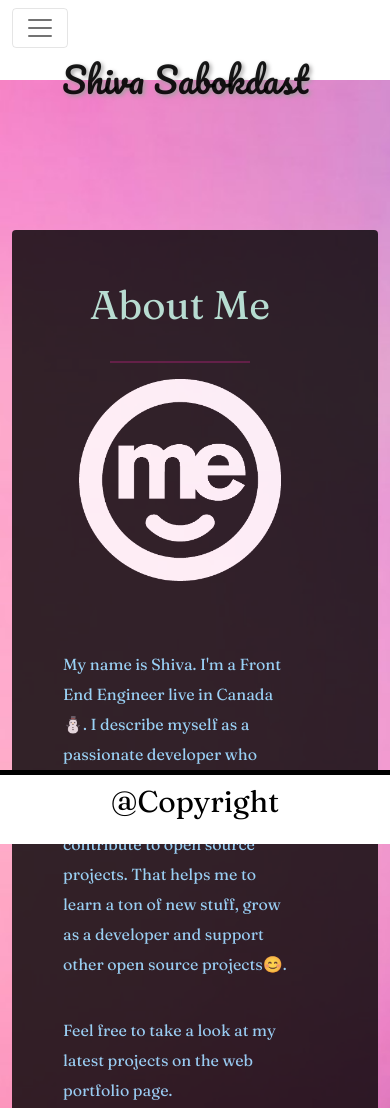
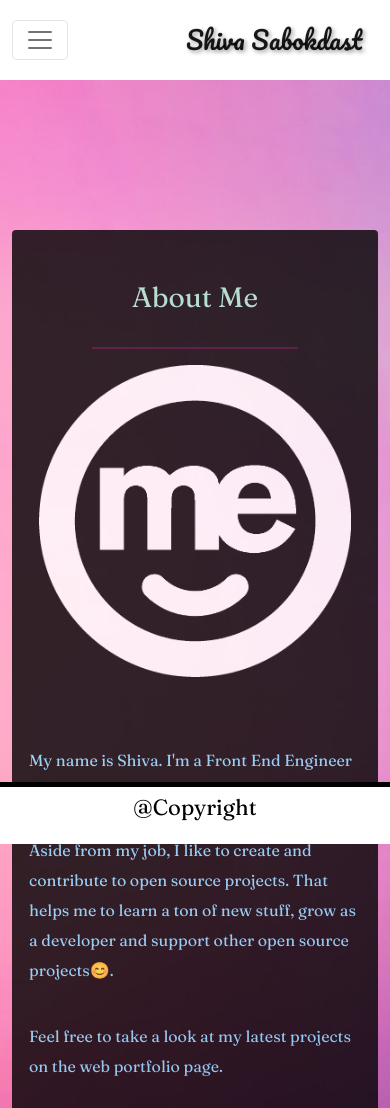
Before and after one commit to shiva-shiva/Responsive-Portfolio1, a plain HTML site: page index.html in a window 390 px wide. Shown: the top 1108 px of the page. Drawn offline with nearby package versions, Linux system fonts and the light colour scheme; files whose address does not match are found by name.

Commit message:
update read me

```diff
--- a/css/style.css
+++ b/css/style.css
@@ -150,4 +150,21 @@ body{
         position: relative;
         z-index: 5;
     }
+    .footer{
+        font-size:22px;
+    }
   }
+  @media screen and (max-width: 600px) {
+    .contact-body{
+        padding: 50px 10px 50px 10px;
+    }
+    .text-me{
+        padding-left:6px;
+    }
+    .navbar-brand {
+        font-size: 25px;
+    }
+    .contact-title{
+        font-size:28px
+    }
+  }
--- a/index.html
+++ b/index.html
@@ -1,10 +1,14 @@
 <!DOCTYPE html>
 <html lang="en">
+
 <head>
   <meta charset="UTF-8">
   <meta name="viewport" content="width=device-width, initial-scale=1.0">
-    <link href="https://cdn.jsdelivr.net/npm/bootstrap@5.0.0-beta1/dist/css/bootstrap.min.css" rel="stylesheet" integrity="sha384-giJF6kkoqNQ00vy+HMDP7azOuL0xtbfIcaT9wjKHr8RbDVddVHyTfAAsrekwKmP1" crossorigin="anonymous">
-    <script src="https://cdn.jsdelivr.net/npm/bootstrap@5.0.0-beta1/dist/js/bootstrap.bundle.min.js" integrity="sha384-ygbV9kiqUc6oa4msXn9868pTtWMgiQaeYH7/t7LECLbyPA2x65Kgf80OJFdroafW" crossorigin="anonymous"></script>
+  <link href="https://cdn.jsdelivr.net/npm/bootstrap@5.0.0-beta1/dist/css/bootstrap.min.css" rel="stylesheet"
+    integrity="sha384-giJF6kkoqNQ00vy+HMDP7azOuL0xtbfIcaT9wjKHr8RbDVddVHyTfAAsrekwKmP1" crossorigin="anonymous">
+  <script src="https://cdn.jsdelivr.net/npm/bootstrap@5.0.0-beta1/dist/js/bootstrap.bundle.min.js"
+    integrity="sha384-ygbV9kiqUc6oa4msXn9868pTtWMgiQaeYH7/t7LECLbyPA2x65Kgf80OJFdroafW"
+    crossorigin="anonymous"></script>
   <link rel="stylesheet" href="./css//style.css">
   <link rel="preconnect" href="https://fonts.gstatic.com">
   <link href="https://fonts.googleapis.com/css2?family=Fraunces&display=swap" rel="stylesheet">
@@ -14,15 +18,17 @@
 
   <title>Portfolio</title>
 </head>
+
 <body>
   <style>
-      body{
-          background-image:url("./images/girl.jpg") ;
+    body {
+      background-image: url("./images/girl.jpg");
     }
   </style>
   <nav class="navbar new-nav navbar-expand-lg navbar-light ">
     <div class="container-fluid">
-          <button class="navbar-toggler" type="button" data-bs-toggle="collapse" data-bs-target="#navbarTogglerDemo03" aria-controls="navbarTogglerDemo03" aria-expanded="false" aria-label="Toggle navigation">
+      <button class="navbar-toggler" type="button" data-bs-toggle="collapse" data-bs-target="#navbarTogglerDemo03"
+        aria-controls="navbarTogglerDemo03" aria-expanded="false" aria-label="Toggle navigation">
         <span class="navbar-toggler-icon"></span>
       </button>
       <a class="navbar-brand" href="#">Shiva Sabokdast</a>
@@ -42,7 +48,7 @@
     </div>
   </nav>
 
-      <div class="container-fluid">
+  <section class="container-fluid">
     <div class="row justify-content-md-center  justify-content-lg-start">
       <div class="col-md-10 col-lg-10 col-xl-9  col-xs-12">
         <div class="card  portfolio-card ">
@@ -52,12 +58,14 @@
             <p class="card-text">
             <div class="row justify-content-center align-items-center">
               <div class=" col-md-4 col-xs-2 col-sm-4 col-lg-3 col-xl-3 col-xxl-2">
-                              <img src="images/me.png" class="img-fluid px-3 pb-5"  alt="About Me"  id="img-me">
+                <img src="images/me.png" class="img-fluid px-3 pb-5" alt="About Me" id="img-me">
               </div>
-                          <div class="col-md-11 col-sm-9 col-lg-9 col-xl-9">
+              <div class="col-md-11 col-sm-9 col-lg-9 col-xl-9 col-xs-12">
                 <p class="text-me">
-                               My name is Shiva. I'm a Front End Engineer live in Canada⛄. I describe myself as a passionate developer who loves coding ❤️
-                               Aside from my job, I like to create and contribute to open source projects. That helps me to learn a ton of new stuff, grow as a developer and support other open source projects😊.
+                  My name is Shiva. I'm a Front End Engineer live in Canada⛄. I describe myself as a passionate
+                  developer who loves coding ❤️
+                  Aside from my job, I like to create and contribute to open source projects. That helps me to learn a
+                  ton of new stuff, grow as a developer and support other open source projects😊.
                 </p>
                 <p class="text-me">
                   Feel free to take a look at my latest projects on the web portfolio page.
@@ -69,9 +77,11 @@
                 <ul class="text-me">
                   <li>Hands-on Experienced in Angular5+ framework and React library.</li>
                   <li>Good knowledge of responsive webpage design and single page websites.</li>
-                                <li>Designed, developed and maintained user interface and database for large projects in banking and e-commerce applications.</li>
+                  <li>Designed, developed and maintained user interface and database for large projects in banking and
+                    e-commerce applications.</li>
                   <li>Familiar with Photoshop CS6 and Illustrator CS6.</li>
-                                <li>Demonstrated time management skills and ability to meet deadlines, responsible, detail oriented, hardworking.</li>
+                  <li>Demonstrated time management skills and ability to meet deadlines, responsible, detail oriented,
+                    hardworking.</li>
                 </ul>
               </div>
             </div>
@@ -80,9 +90,10 @@
         </div>
       </div>
     </div>
-        </div>
+  </section>
   <footer class="footer">
     <p>@Copyright</p>
   </footer>
 </body>
+
 </html>
```
Also changed, not shown: pages/contact.html (+17 -10 lines), pages/portfolio.html (+16 -9 lines), images/61109.png (deleted), images/linkdin.png (deleted), images/me2.png (deleted), images/top.jpg (deleted). Lines whose indentation alone changed are shown as unchanged.
